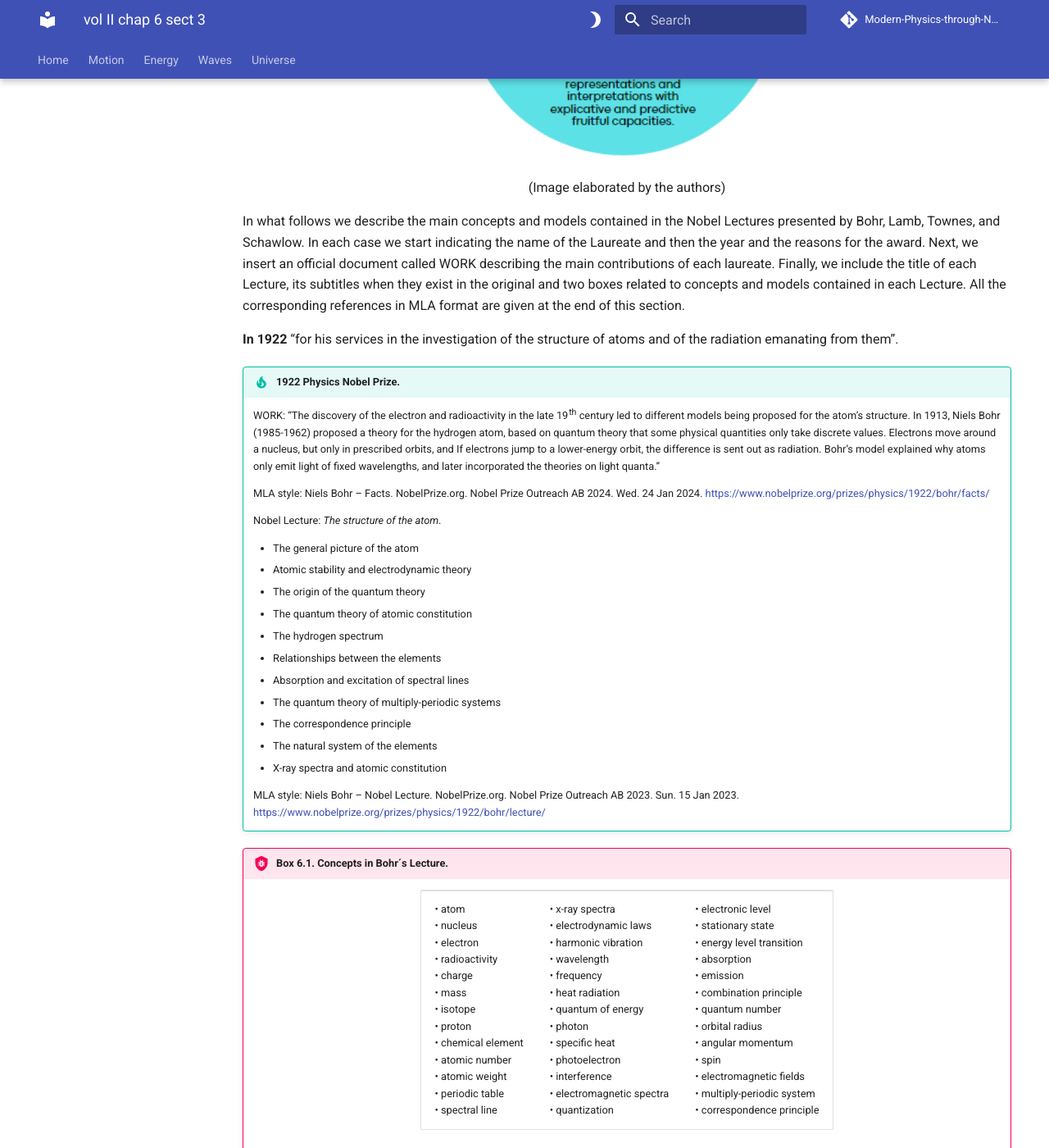
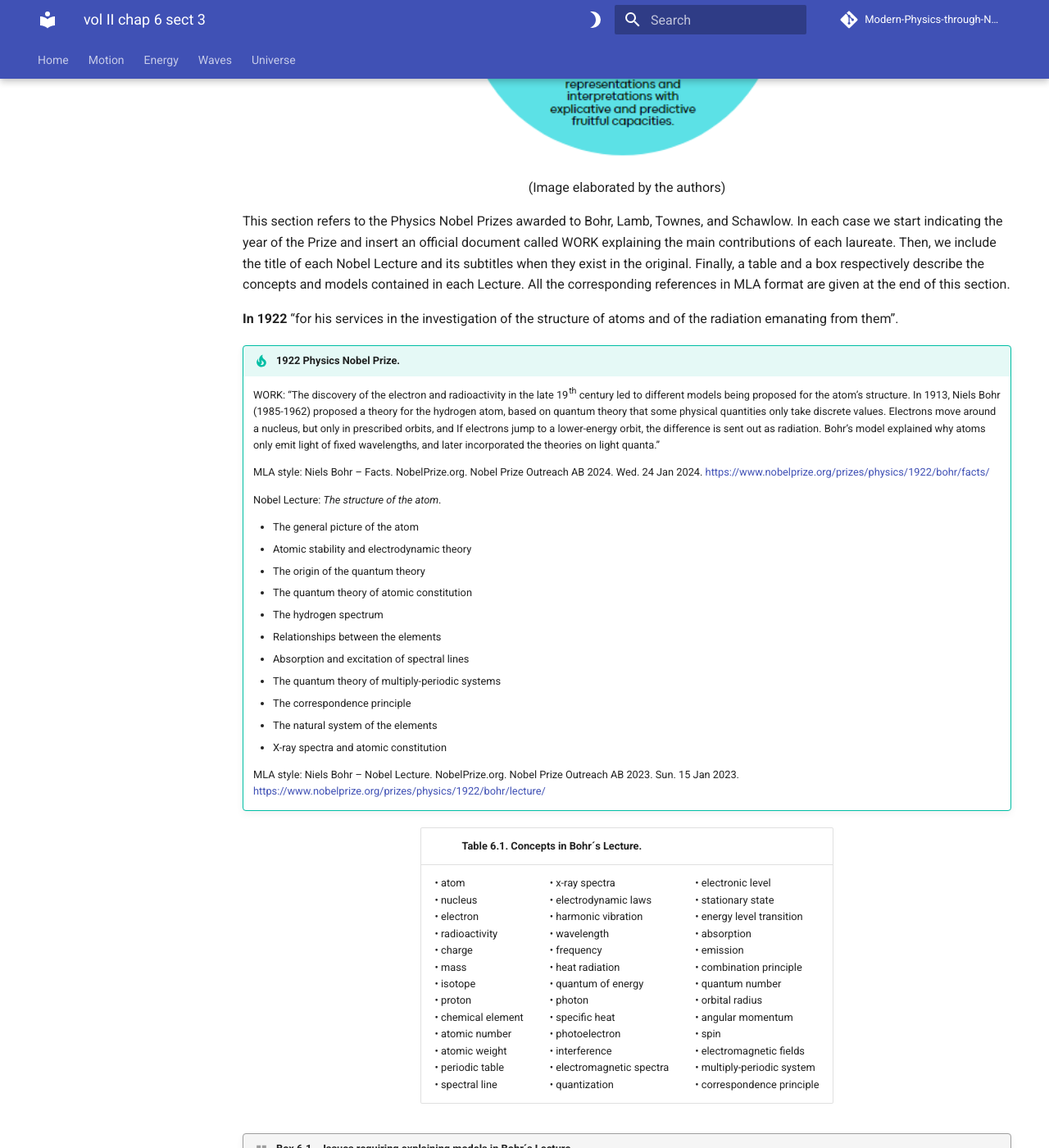
Before and after one commit to modphysnobel/modphysnobel.github.io, an MkDocs documentation site: the page built from docs/vol-II/vol-II-chap-6-sect-3.md, in a window 1280 px wide and 1400 px high, scrolled down 705 px. Shown: the whole window at 82% size. Built offline with MkDocs 1.6.1 and Material for MkDocs 9.7.7, drawn with Linux system fonts in a browser that asks for light colours; some web fonts are replaced; comment, search, counter and statistics services are not loaded; some of the changed text lies outside the part shown.

Commit message:
Update vol-II-chap-6-sect-3.md

```diff
--- a/docs/vol-II/vol-II-chap-6-sect-3.md
+++ b/docs/vol-II/vol-II-chap-6-sect-3.md
@@ -17,7 +17,7 @@ Physics looks for explanations of certain observed and measured phenomena that m
 (Image elaborated by the authors)
 </center>
 
-In what follows we describe the main concepts and models contained in the Nobel Lectures presented by Bohr, Lamb, Townes, and Schawlow. In each case we start indicating the name of the Laureate and then the year and the reasons for the award. Next, we insert an official document called WORK describing the main contributions of each laureate. Finally, we include the title of each Lecture, its subtitles when they exist in the original and two boxes related to concepts and models contained in each Lecture. All the corresponding references in MLA format are given at the end of this section.
+This section refers to the Physics Nobel Prizes awarded to Bohr, Lamb, Townes, and Schawlow. In each case we start indicating the year of the Prize and insert an official document called WORK explaining the main contributions of each laureate. Then, we include the title of each Nobel Lecture and its subtitles when they exist in the original. Finally, a table and a box respectively describe the concepts and models contained in each Lecture. All the corresponding references in MLA format are given at the end of this section.
 
 **In 1922** “for his services in the investigation of the structure of atoms and of the radiation emanating from them”.
 
@@ -43,11 +43,15 @@ In what follows we describe the main concepts and models contained in the Nobel
 
 	MLA style: Niels Bohr – Nobel Lecture. NobelPrize.org. Nobel Prize Outreach AB 2023. Sun. 15 Jan 2023. https://www.nobelprize.org/prizes/physics/1922/bohr/lecture/
 
-!!! bug "Box 6.1. Concepts in Bohr´s Lecture."
 
-	<div style="text-align:center;">
+<div style="text-align:center;">
 	<table cellspacing="0" cellpadding="0">
 	<tbody>
+	 <tr>
+        <th colspan="2" style="text-align: center">
+    Table 6.1. Concepts in Bohr´s Lecture.
+        </th>
+    </tr>
 	<tr>
 		<td>
 	•	atom<br>
@@ -100,7 +104,7 @@ In what follows we describe the main concepts and models contained in the Nobel
 	</div>
 
 
-!!! quote "Box 6.2. Issues requiring explaining models in Bohr´s Lecture."
+!!! quote "Box 6.1. . Issues requiring explaining models in Bohr´s Lecture."
 
 	- Atomic structures by Thomson and by Rutherford.
 	- Classification of elements and existence of isotopes according to electronic level structures.
@@ -129,11 +133,16 @@ In what follows we describe the main concepts and models contained in the Nobel
 
 	MLA style: Willis E. Lamb – Nobel Lecture. NobelPrize.org. Nobel Prize Outreach AB 2023. Thu. 19 Jan 2023. https://www.nobelprize.org/prizes/physics/1955/lamb/lecture/
 
-!!! bug " Box 6.3. Concepts in Lamb´s Lecture."
 
-	<div style="text-align:center;">
+<div style="text-align:center;">
 	<table cellspacing="0" cellpadding="0">
 	<tbody>
+	 <tr>
+        <th colspan="2" style="text-align: center">
+    Table 6.2. Concepts in Lamb´s Lecture.
+        </th>
+    </tr>
+	<tr>
 	<tr>
 		<td>
 	•	elementary particle <br>
@@ -205,11 +214,15 @@ In what follows we describe the main concepts and models contained in the Nobel
 
 	MLA style: Charles H. Townes – Nobel Lecture. NobelPrize.org. Nobel Prize Outreach AB 2023. Mon. 16 Jan 2023. https://www.nobelprize.org/prizes/physics/1964/townes/lecture/
 
-!!! bug "Box 6.5. Concepts in Townes´ Lecture."
 
-	<div style="text-align:center;">
+<div style="text-align:center;">
 	<table cellspacing="0" cellpadding="0">
 	<tbody>
+	<tr>
+        <th colspan="2" style="text-align: center">
+    Table 6.3. Concepts in Townes´ Lecture.
+        </th>
+    </tr>
 	<tr>
 		<td>
 	•	light <br>
@@ -299,11 +312,15 @@ In what follows we describe the main concepts and models contained in the Nobel
 	MLA style: Arthur L. Schawlow – Nobel Lecture. NobelPrize.org. Nobel Prize Outreach AB 2023. Mon. 17 Apr 2023. https://www.nobelprize.org/prizes/physics/1981/schawlow/lecture/
 
 
-!!! bug "Box 6.7. Concepts in Schawlow´s Lecture."
-
-	<div style="text-align:center;">
+<div style="text-align:center;">
 	<table cellspacing="0" cellpadding="0">
 	<tbody>
+	<tr>
+        <th colspan="2" style="text-align: center">
+    Table 6.4. Concepts in Schawlow´s Lecture.
+        </th>
+    </tr>
+	<tr>
 	<tr>
 		<td>
 	•	spectrum lines <br>
```
Also changed, not shown: other parts of docs/vol-II/vol-II-chap-6-sect-3.md (+3 -3 lines).
